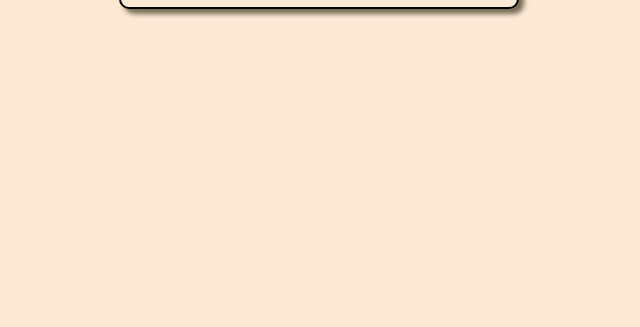
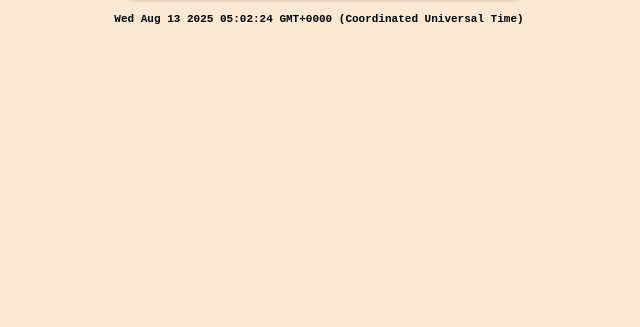
Before and after one commit to Khishigdari/ToDo, a plain HTML site: page stopWatch/index.html in a window 1280 px wide. Shown: the part 473-800 px from the top of the page, without its empty margins (321-961 px from the left). Drawn offline with Linux system fonts and the light colour scheme; a web font is replaced by a local one.

Commit message:
current time added

```diff
--- a/stopWatch/index.html
+++ b/stopWatch/index.html
@@ -80,6 +80,12 @@
         color: white;
         box-shadow: 3px 3px 5px rgb(38, 73, 75);
       }
+      #time {
+        margin-top: 20px;
+        font-size: 11px;
+        font-family: "Courier New", Courier, monospace;
+        font-weight: 550;
+      }
     </style>
   </head>
   <body>
@@ -96,6 +102,7 @@
         <button class="button" onclick="resetTimer()">Reset</button>
       </div>
     </div>
+    <div id="time"></div>
 
     <script src="index.js"></script>
   </body>
--- a/stopWatch/index.js
+++ b/stopWatch/index.js
@@ -56,3 +56,12 @@ function resetTimer() {
   minCounter.innerText = minut + "min : ";
   hourCounter.innerText = hour + "hr : ";
 }
+
+const printDate = () => {
+  const date = new Date().toString();
+  //   const realtimeDate = date.split(" ")[4];
+  //   document.querySelector("#time").innerText = realtimeDate;
+  document.querySelector("#time").innerText = date;
+  //   console.log(date, "date");
+};
+setInterval(printDate, 1000);
```
Also changed, not shown: stopWatch/indexDate.html (added, +12 -0 lines), stopWatch/indexDate.js (added, +11 -0 lines).
